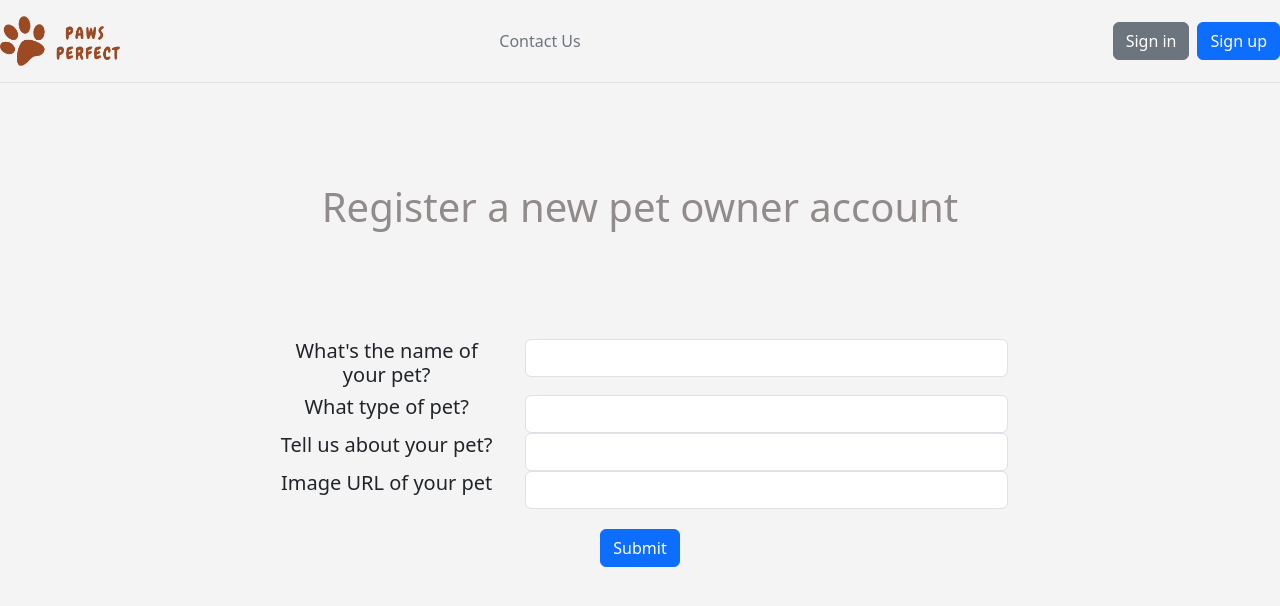
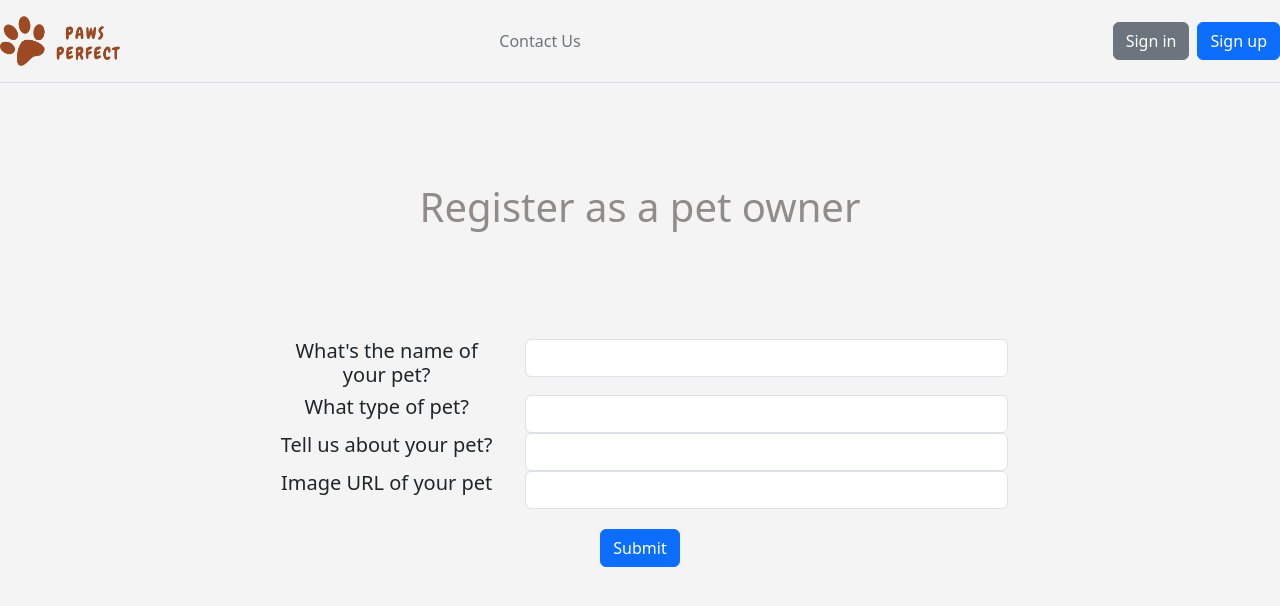
Before and after one commit to jpniyitanga/paws-perfect, a React (Create React App) app in the folder client/: page /register-owner in a window 1280 px wide. Shown: the top 606 px of the page. Built offline with nearby package versions, Linux system fonts and the light colour scheme; no server answers.

Commit message:
look update

```diff
--- a/client/src/components/FormOwners.js
+++ b/client/src/components/FormOwners.js
@@ -16,7 +16,7 @@ function Register() {
 
       <div className="Form">
         <div className="Form-header">
-          <h1>Register a new pet owner account</h1>
+          <h1>Register as a pet owner </h1>
         </div>
         <center>
           <Formik
```
